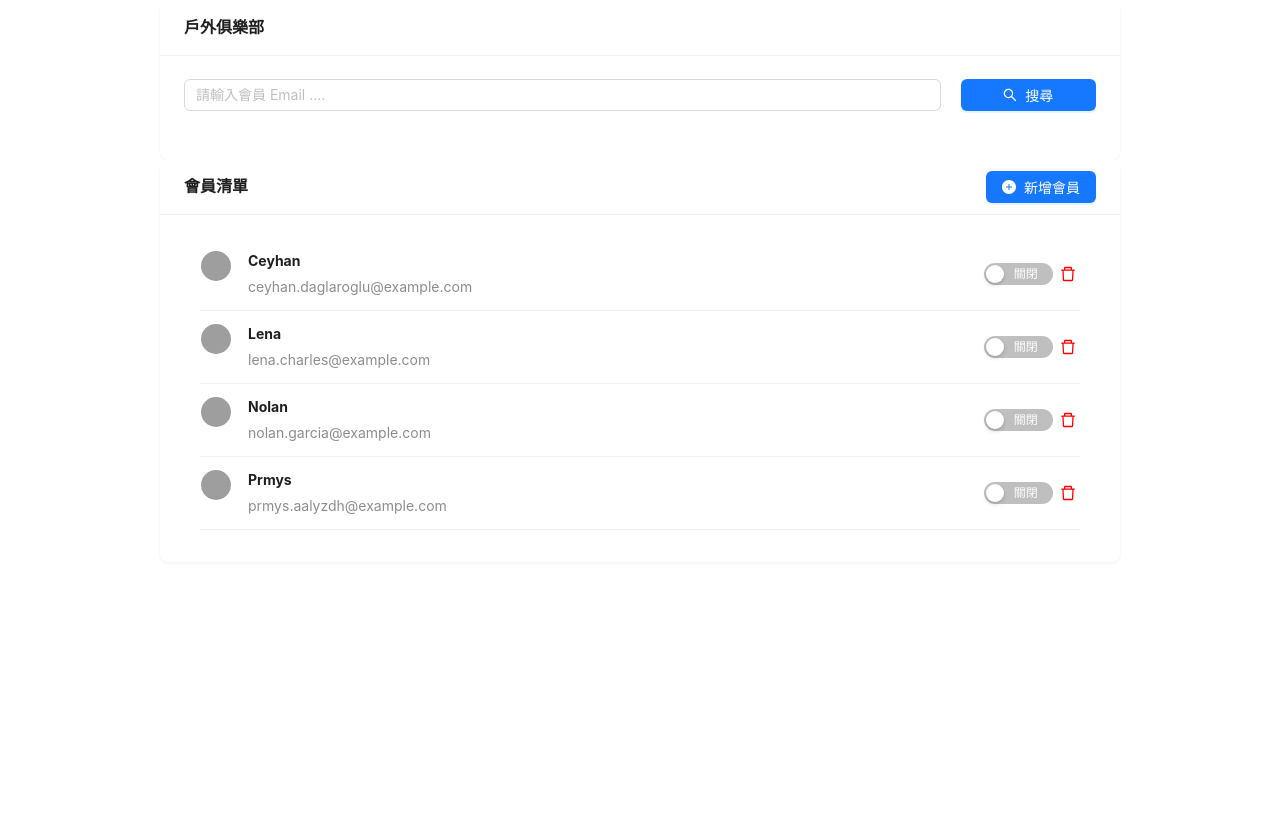
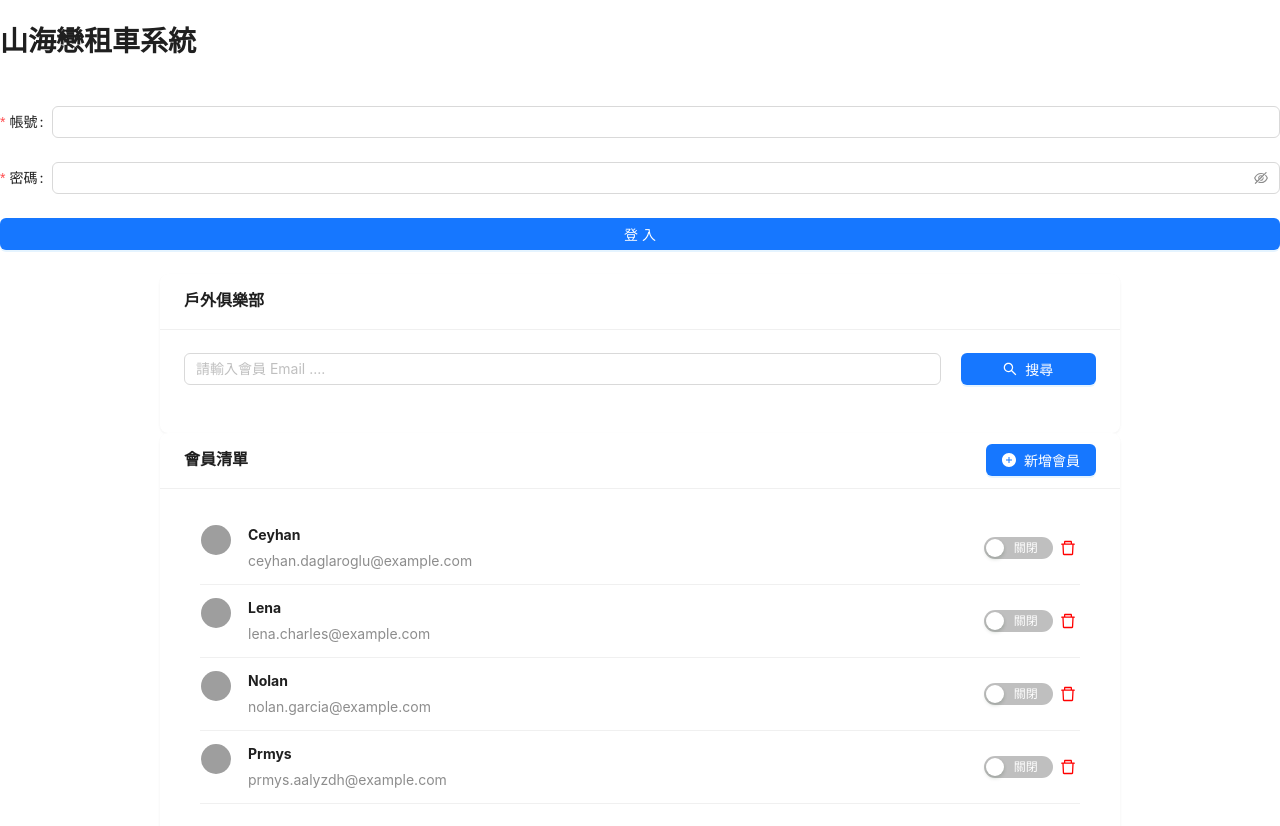
Before and after one commit to KateLiu1110/react-todolist, a React (Create React App) app: page / in a window 1280 px wide. Shown: the top 826 px of the page. Before the commit the page ends 800 px from the top, so only its background shows below. Built offline with nearby package versions, Linux system fonts and the light colour scheme; grey boxes are pictures that could not be loaded.

Commit message:
login page

```diff
--- a/src/App.tsx
+++ b/src/App.tsx
@@ -1,11 +1,13 @@
 import React from "react";
 // import Home from "../src/js-toDoList/index";
 import Index from '../src/js-Antd/pages/Account'
+import Login from '../src/js-Antd/pages/Login/index'
 
 function App() {
   return (
     <>
       {/* <Home /> */}
+      <Login/>
       <Index/>
     </>
   );
--- /dev/null
+++ b/src/js-Antd/pages/Login/index.js
@@ -0,0 +1,30 @@
+import { Form, Input,Button } from "antd";
+
+const Login = () => {
+  return (
+    <Form>
+      <Form.Item>
+        <h1>山海戀租車系統</h1>
+      </Form.Item>
+      <Form.Item
+        label="帳號"
+        name="username"
+        rules={[{ required: true, message: "請輸入帳號!" }]}
+      >
+        <Input />
+      </Form.Item>
+      <Form.Item
+        label="密碼"
+        name="userPassword"
+        rules={[{ required: true, message: "請輸入密碼!" }]}
+      >
+        <Input.Password />
+      </Form.Item>
+      <Form.Item>
+    <Button type="primary" block>登入</Button>
+      </Form.Item>
+    </Form>
+  );
+};
+
+export default Login;
```
